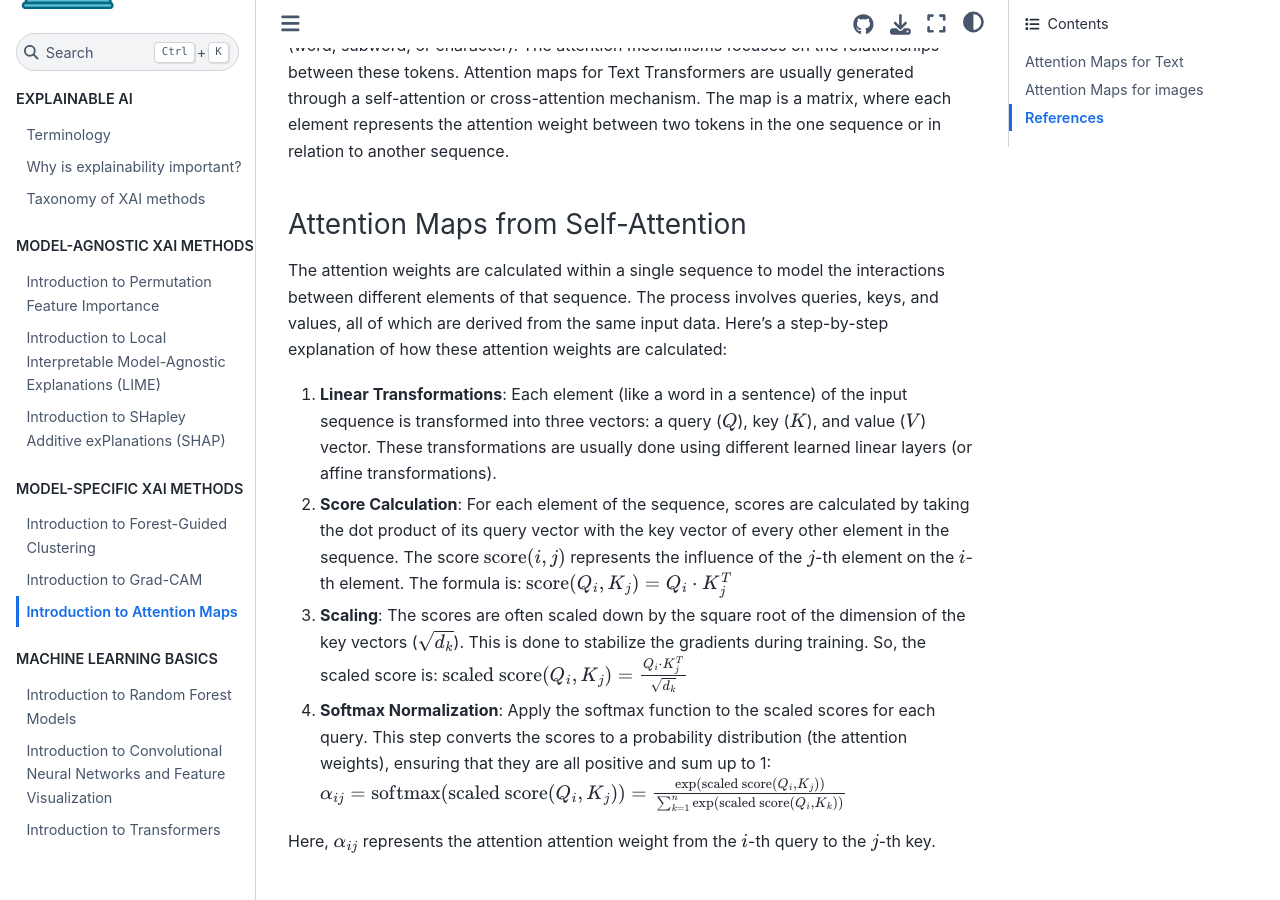
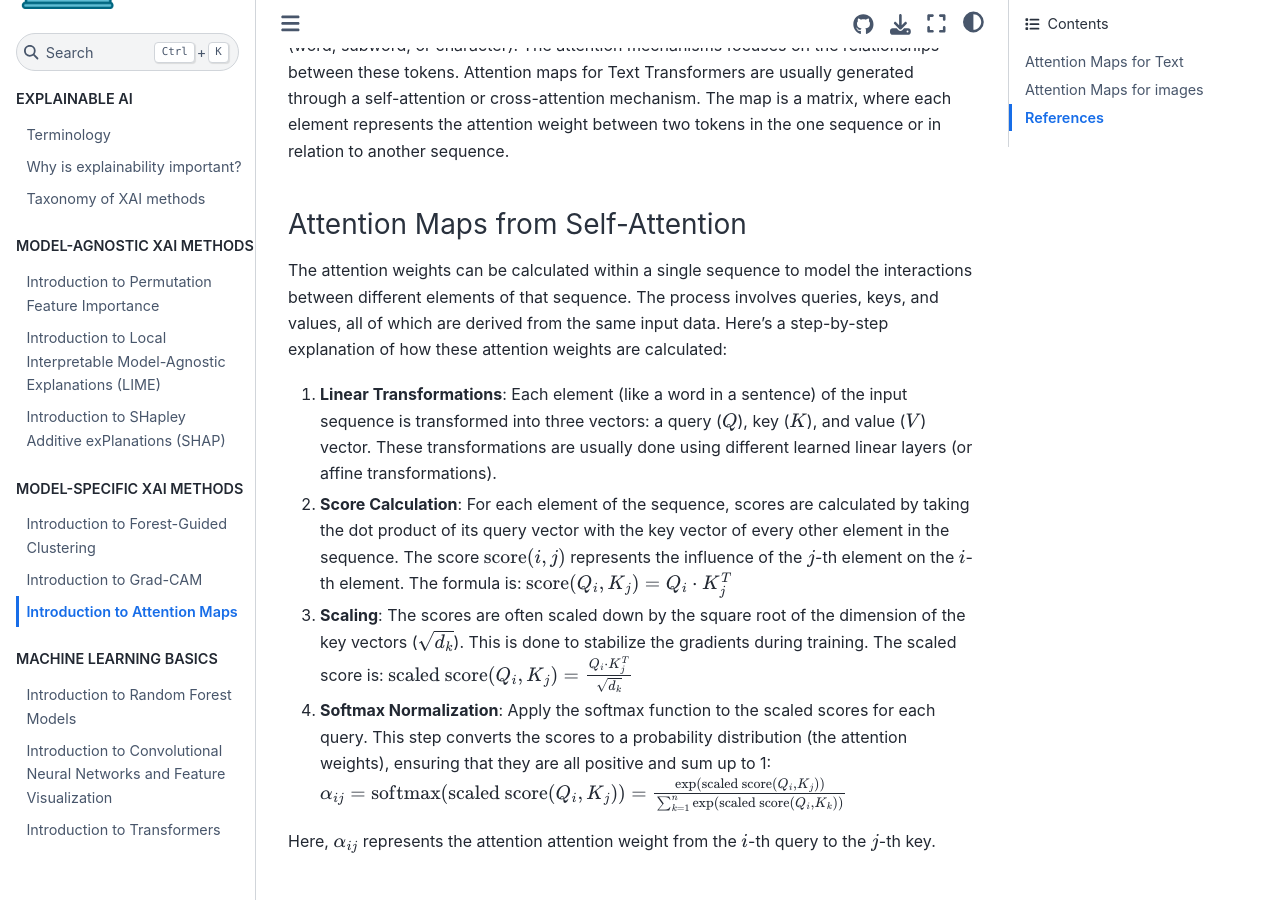
Before and after one commit to HelmholtzAI-Consultants-Munich/XAI-Tutorials, a Sphinx documentation site: the page built from docs/source/_model_specific_xai/am.rst, in a window 1280 px wide and 900 px high, scrolled down 1039 px. Built offline with Sphinx 7.4.7 and the Sphinx Book theme 1.1.4, drawn with Linux system fonts in a browser that asks for light colours.

Commit message:
add content for attention maps

```diff
--- a/docs/source/_model_specific_xai/am.rst
+++ b/docs/source/_model_specific_xai/am.rst
@@ -29,7 +29,7 @@ The map is a matrix, where each element represents the attention weight between
 Attention Maps from Self-Attention
 ^^^^^^^^^^^^^^^^^^^^^^^^^^^^^^^^^^^
 
-The attention weights are calculated within a single sequence to model the interactions between different elements of that sequence.
+The attention weights can be calculated within a single sequence to model the interactions between different elements of that sequence.
 The process involves queries, keys, and values, all of which are derived from the same input data.
 Here's a step-by-step explanation of how these attention weights are calculated:
 
@@ -37,7 +37,7 @@ Here's a step-by-step explanation of how these attention weights are calculated:
 
 2. **Score Calculation**: For each element of the sequence, scores are calculated by taking the dot product of its query vector with the key vector of every other element in the sequence. The score :math:`\text{score}(i, j)` represents the influence of the :math:`j`-th element on the :math:`i`-th element. The formula is: :math:`\text{score}(Q_i, K_j) = Q_i \cdot K_j^T`
 
-3. **Scaling**: The scores are often scaled down by the square root of the dimension of the key vectors (:math:`\sqrt{d_k}`). This is done to stabilize the gradients during training. So, the scaled score is: :math:`\text{scaled score}(Q_i, K_j) = \frac{Q_i \cdot K_j^T}{\sqrt{d_k}}`
+3. **Scaling**: The scores are often scaled down by the square root of the dimension of the key vectors (:math:`\sqrt{d_k}`). This is done to stabilize the gradients during training. The scaled score is: :math:`\text{scaled score}(Q_i, K_j) = \frac{Q_i \cdot K_j^T}{\sqrt{d_k}}`
 
 4. **Softmax Normalization**: Apply the softmax function to the scaled scores for each query. This step converts the scores to a probability distribution (the attention weights), ensuring that they are all positive and sum up to 1: :math:`\alpha_{ij} = \text{softmax}(\text{scaled score}(Q_i, K_j)) = \frac{\exp(\text{scaled score}(Q_i, K_j))}{\sum_{k=1}^{n} \exp(\text{scaled score}(Q_i, K_k))}`
 
```
